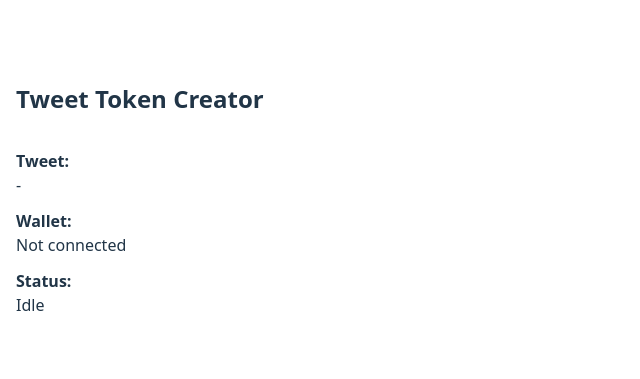
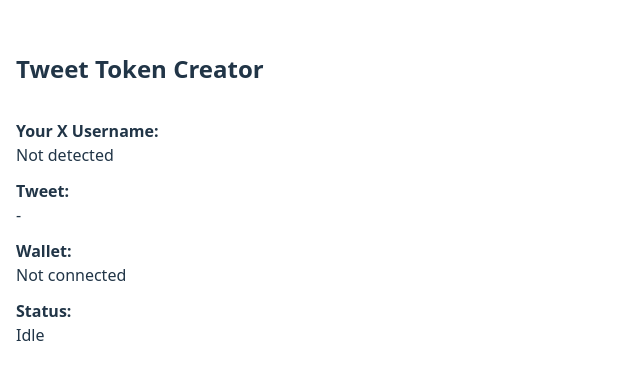
Before and after one commit to prabhatkashyap902/chrome-extension, a React (Vite) app: page / in a window 1280 px wide. Shown: the part 211-590 px from the top of the page, without its empty margins (0-640 px from the left). Built offline with nearby package versions, Linux system fonts and the light colour scheme.

Commit message:
added signin thing

```diff
--- a/src/App.jsx
+++ b/src/App.jsx
@@ -6,17 +6,26 @@ export default function App() {
   const [status, setStatus] = useState("");
   const [signature, setSignature] = useState("");
   const [err, setErr] = useState("");
+  const [myXUsername, setMyXUsername] = useState("");
 
   useEffect(() => {
     const load = () => {
       chrome.storage.local.get(
-        ["lastTweetUrl", "walletAddress", "signResult", "lastActionStatus", "lastError"],
+        [
+          "lastTweetUrl",
+          "walletAddress",
+          "signResult",
+          "lastActionStatus",
+          "lastError",
+          "loggedInXUsername",
+        ],
         (data) => {
           if (data.lastTweetUrl) setTweetUrl(data.lastTweetUrl);
           if (data.walletAddress) setWallet(data.walletAddress);
           if (data.signResult) setSignature(data.signResult);
           if (data.lastActionStatus) setStatus(data.lastActionStatus);
           if (data.lastError) setErr(data.lastError);
+          if (data.loggedInXUsername) setMyXUsername(data.loggedInXUsername);
         }
       );
     };
@@ -29,11 +38,22 @@ export default function App() {
   return (
     <div style={{ padding: 16, display: "grid", gap: 12 }}>
       <h2>Tweet Token Creator</h2>
+      <div>
+        <b>Your X Username:</b>
+        <br />
+        {myXUsername ? "@" + myXUsername : "Not detected"}
+      </div>
 
-      <div><b>Tweet:</b> <br /> {tweetUrl || "-"}</div>
-      <div><b>Wallet:</b> <br /> {wallet || "Not connected"}</div>
+      <div>
+        <b>Tweet:</b> <br /> {tweetUrl || "-"}
+      </div>
+      <div>
+        <b>Wallet:</b> <br /> {wallet || "Not connected"}
+      </div>
 
-      <div><b>Status:</b> <br /> {status || "Idle"}</div>
+      <div>
+        <b>Status:</b> <br /> {status || "Idle"}
+      </div>
 
       {signature && (
         <div>
@@ -47,9 +67,7 @@ export default function App() {
       )}
 
       {status === "error" && (
-        <div style={{ color: "red", whiteSpace: "pre-wrap" }}>
-          Error: {err}
-        </div>
+        <div style={{ color: "red", whiteSpace: "pre-wrap" }}>Error: {err}</div>
       )}
     </div>
   );
```
Also changed, not shown: public/content.js (+63 -1 lines).
